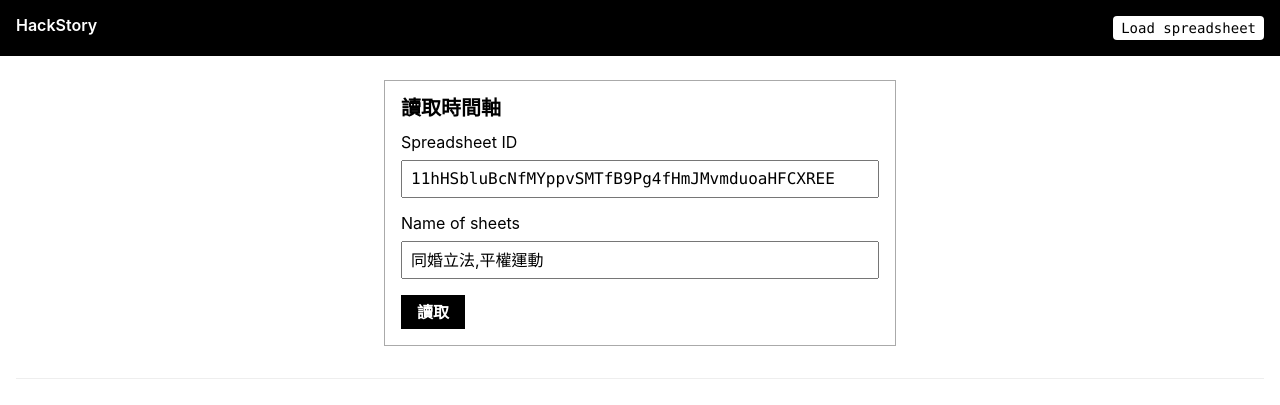
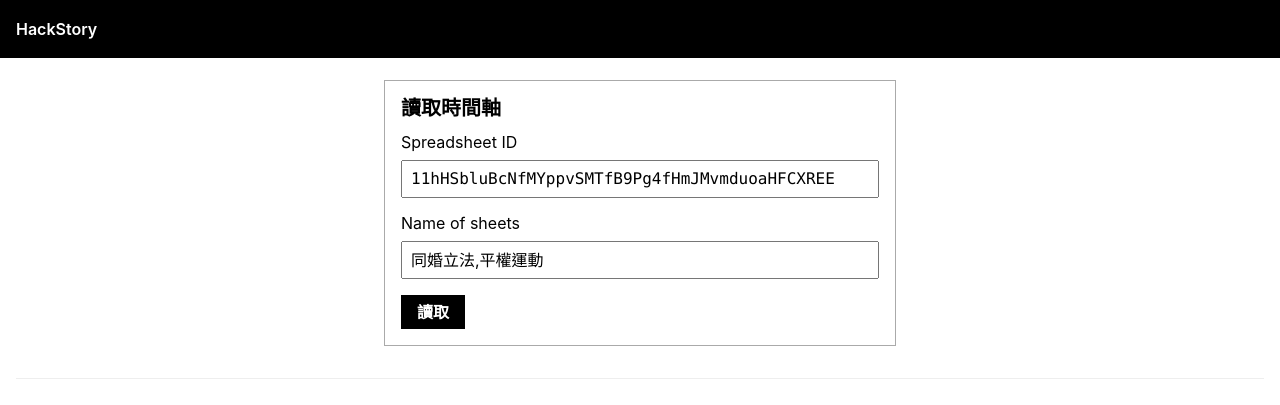
Before and after one commit to g0v/HackStory, a website: page index.html in a window 1280 px wide. Shown: the top 405 px of the page. Drawn offline with nearby package versions, Linux system fonts and the light colour scheme.

Commit message:
Add link and hide load button when no timeline is loaded

```diff
--- a/index.html
+++ b/index.html
@@ -16,11 +16,11 @@
     <![endif]-->
 
     <!-- Add your site or application content here -->
-    <header class="bg-black white pa3 fw6 left-0 right-0 top-0 absolute">
-      <button type="button" class="truncate mw5 pointer fr f6 pa1 ph2 bg-white black code f6 br2 fw4 bn" id="load-spreadsheet">
-        Load spreadsheet
+    <header class="bg-black left-0 right-0 top-0 absolute">
+      <button type="button" class="ma3 truncate mw4 pointer fr f6 pa1 bg-transparent ba b--white white code f6 fw4" id="load-spreadsheet" hidden>
+        讀取
       </button>
-      HackStory
+      <a href="/" class="white mv1 fw6 pa3 dib no-underline">HackStory</a>
     </header>
 
     <form id="spreadsheet" class="border-box mv3 ba pa3 mw6 w-100 center b--light-silver">
--- a/js/main.js
+++ b/js/main.js
@@ -33,6 +33,7 @@ function parseQuery () {
 function loadSpreadsheetData (spreadsheetId, sheets) {
   spreadsheet.readSheets(spreadsheetId, sheets).then(renderData)
   updateEntryForm(spreadsheetId, sheets)
+  loadBtn.hidden = false
   loadBtn.innerText = 'Loaded: ' + spreadsheetId
 
   form.hidden = true
```
